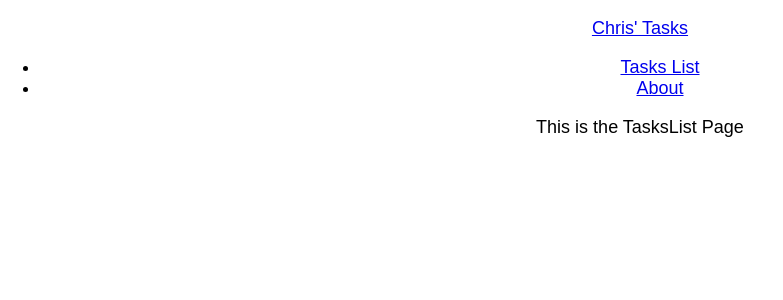
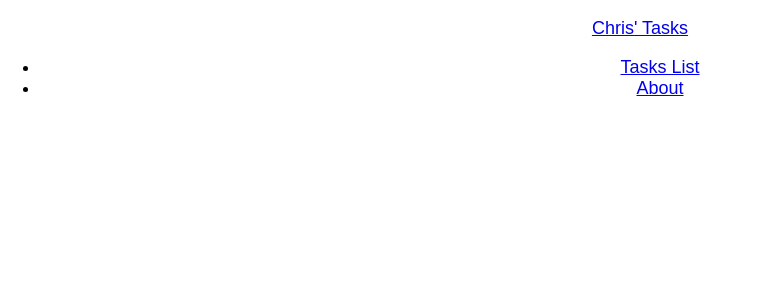
Before and after one commit to Chris-L-Tran/mern-lab, a React (Create React App) app: page /Tasks in a window 1280 px wide. Shown: the top 300 px of the page, without its empty margins (0-783 px from the left). Built offline with nearby package versions, Linux system fonts and the light colour scheme.

Commit message:
changed state variable to be an array

```diff
--- a/src/TasksList.js
+++ b/src/TasksList.js
@@ -1,17 +1,20 @@
 import React, {Component} from 'react'
+import TaskDetails from './TaskDetails'
 
 class TasksList extends Component {
   constructor (props) {
     super(props)
     this.state = {
-      title: ''
+      tasks: []
     }
   }
 
   render () {
     return (
       <div>
-        This is the TasksList Page
+        <div className='TaskDetails'>
+          {TaskDetails}
+        </div>
       </div>
     )
   }
```
